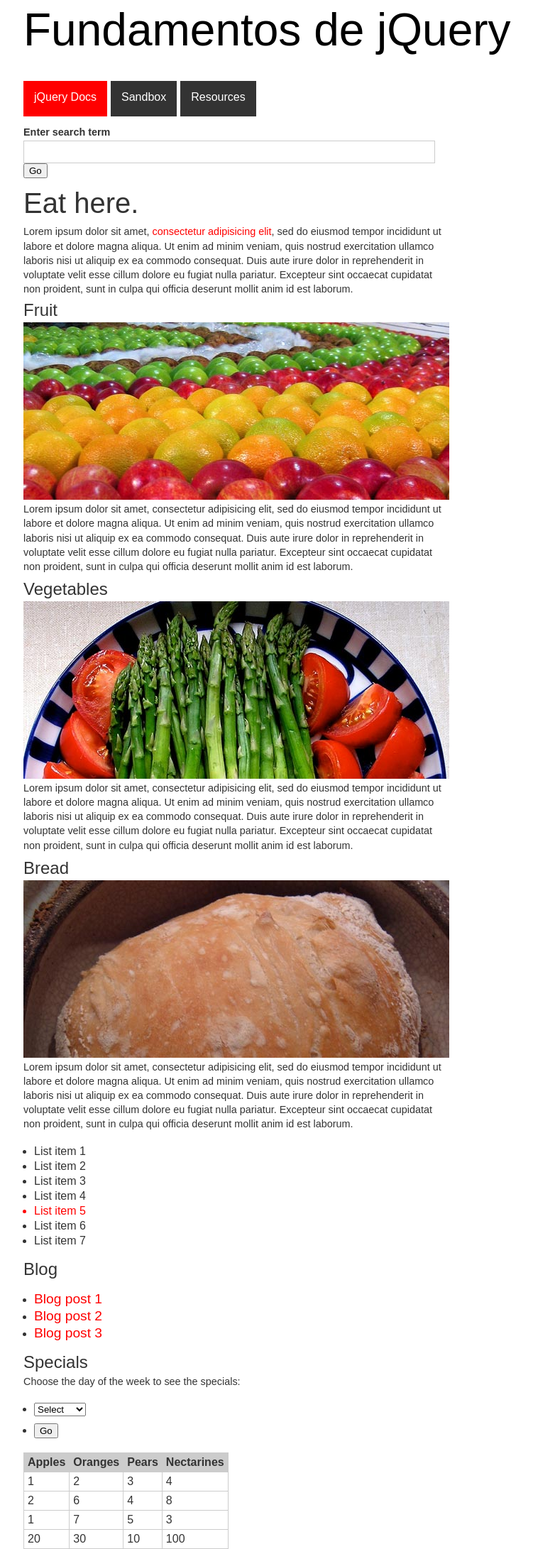
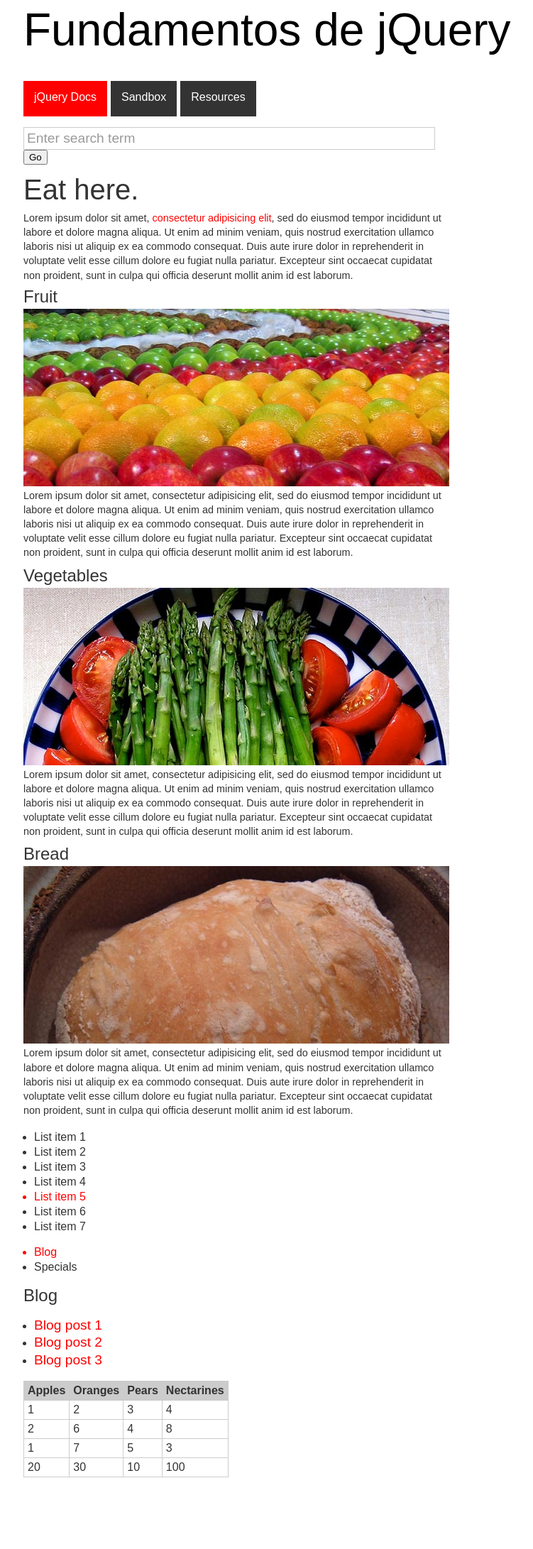
Before and after one commit to sojeda/jquery-ejercicios, a plain HTML site: page index.html in a window 1280 px wide. Shown: the whole page at 71% size, without its empty margins (157-908 px from the left). After the commit the page ends 2081 px from the top, so only its background shows below. Drawn offline with nearby package versions, Linux system fonts and the light colour scheme.

Commit message:
Ejercicios Resueltos

```diff
--- a/index.html
+++ b/index.html
@@ -34,7 +34,7 @@
 	<div id="main">
 		<form id="search">
 			<label for="q">Enter search term</label>
-			<input type="text" name="q" class="input_text" />
+			<input type="text" name="q" class="input_text" placeholder="Enter search term" />
 			<input type="submit" value="Go" />
 		</form>
 
@@ -151,9 +151,9 @@
   src="https://code.jquery.com/jquery-3.4.1.min.js"
   integrity="sha256-CSXorXvZcTkaix6Yvo6HppcZGetbYMGWSFlBw8HfCJo="
   crossorigin="anonymous"></script>
-<!--
-<script src="js/ions/inputHint.js"></script>
+
+<script src="js/inputHint.js"></script>
 <script src="js/tabs.js"></script>
--->
+
 </body>
 </html>
--- a/js/inputHint.js
+++ b/js/inputHint.js
@@ -0,0 +1,17 @@
+$(document).ready(function() {
+    var $search = $('#search');
+    var $input = $search.find('input.input_text');
+    var hint = $search.find('label').remove().text();
+
+    $input
+        .val(hint)
+        .addClass('hint')
+        .on('focus', function() {
+            $input.val('').removeClass('hint');
+        })
+        .on('blur', function() {
+            if (!$.trim($input.val())) {
+                $input.val(hint).addClass('hint');
+            }
+        });
+});
--- a/js/tabs.js
+++ b/js/tabs.js
@@ -0,0 +1,23 @@
+$(document).ready(function() {
+    var $modules = $('div.module').hide();
+
+    var $nav = $('<ul/>')
+        .addClass('tabs')
+        .insertBefore($modules.eq(0));
+
+    $modules.each(function() {
+        var $module = $(this);
+        var $title = $module.find('h2');
+
+        var $tab = $('<li>' + $title.text() + '</li>')
+            .appendTo($nav);
+
+        $tab.click(function() {
+            $tab.addClass('current').siblings().removeClass('current');
+            $module.show().siblings('.module').hide();
+        });
+    });
+
+    $modules.eq(0).show();
+    $nav.find('li:first').addClass('current');
+});
```
